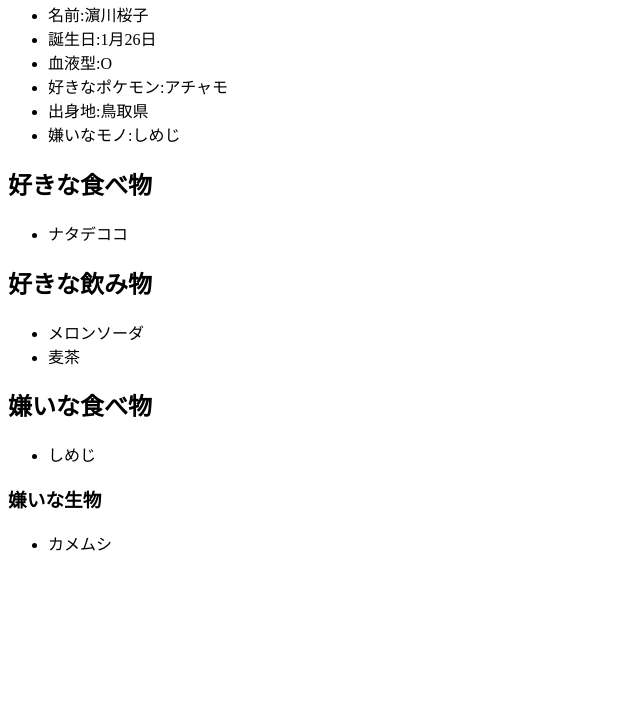
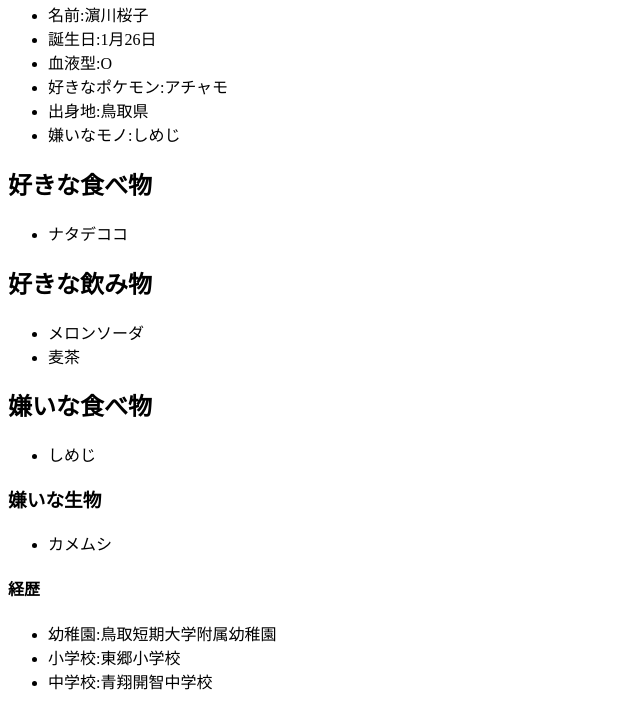
Before and after one commit to SakurakoHamakawa/GIT-PRACTICE, a plain HTML site: page index.html in a window 1280 px wide. Shown: the part 87-800 px from the top of the page, without its empty margins (0-640 px from the left). Drawn offline with Linux system fonts and the light colour scheme.

Commit message:
自分の経歴を追加する

```diff
--- a/index.html
+++ b/index.html
@@ -35,6 +35,12 @@
         <ul>
             <li>カメムシ</li>
         </ul>
+        <h4>経歴</h4>
+        <ul>
+            <li>幼稚園:鳥取短期大学附属幼稚園</li>
+            <li>小学校:東郷小学校</li>
+            <li>中学校:青翔開智中学校</li>
+        </ul>
 
     </body>
 </html>
```
